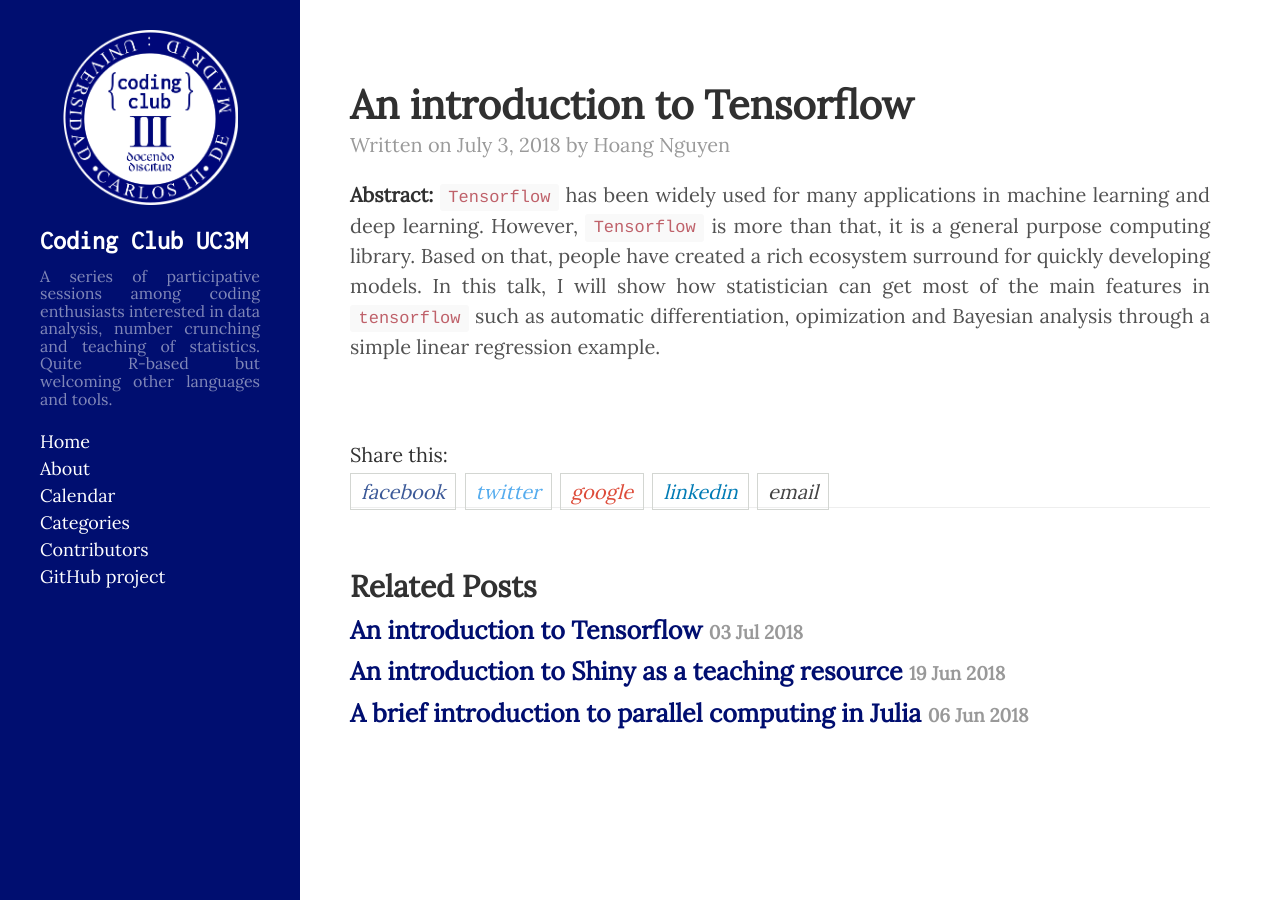
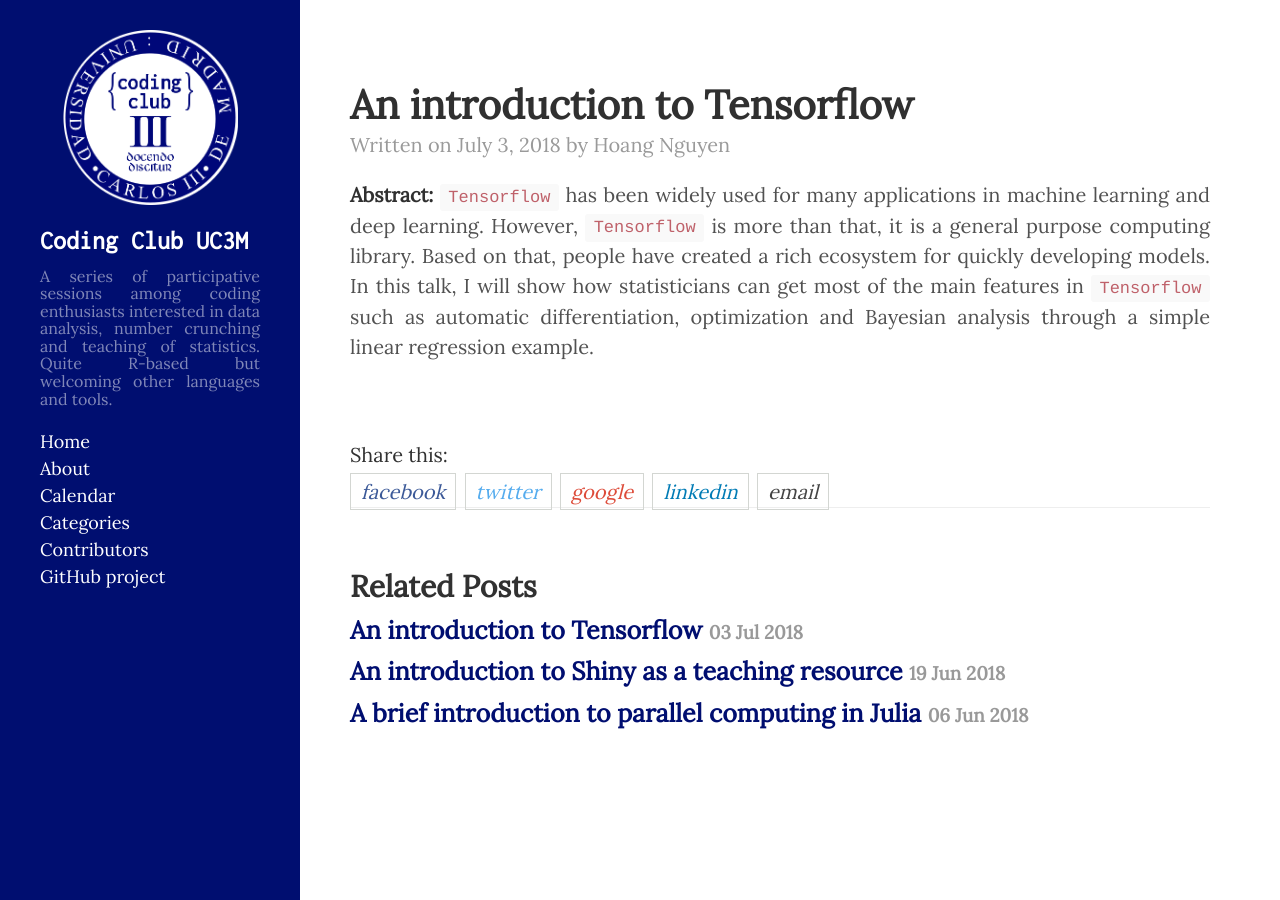
Before and after one commit to CodingClubUC3M/codingclubuc3m.github.io, a Jekyll site: the page built from _posts/2018-07-03-introduction-tensorflow.md, in a window 1280 px wide. Built offline with Jekyll 4.4.1, drawn with Linux system fonts in a browser that asks for light colours; comment, search, counter and statistics services are not loaded.

Commit message:
Fix typos

````diff
--- a/_posts/2018-07-03-introduction-tensorflow.md
+++ b/_posts/2018-07-03-introduction-tensorflow.md
@@ -12,4 +12,4 @@ output:
     mathjax:  default
 ---
 
-**Abstract:** ```Tensorflow``` has been widely used for many applications in machine learning and deep learning. However, ```Tensorflow``` is more than that, it is a general purpose computing library. Based on that, people have created a rich ecosystem surround for quickly developing models. In this talk, I will show how statistician can get most of the main features in ```tensorflow``` such as automatic differentiation, opimization and Bayesian analysis through a simple linear regression example.
+**Abstract:** ```Tensorflow``` has been widely used for many applications in machine learning and deep learning. However, ```Tensorflow``` is more than that, it is a general purpose computing library. Based on that, people have created a rich ecosystem for quickly developing models. In this talk, I will show how statisticians can get most of the main features in ```Tensorflow``` such as automatic differentiation, optimization and Bayesian analysis through a simple linear regression example.
````
